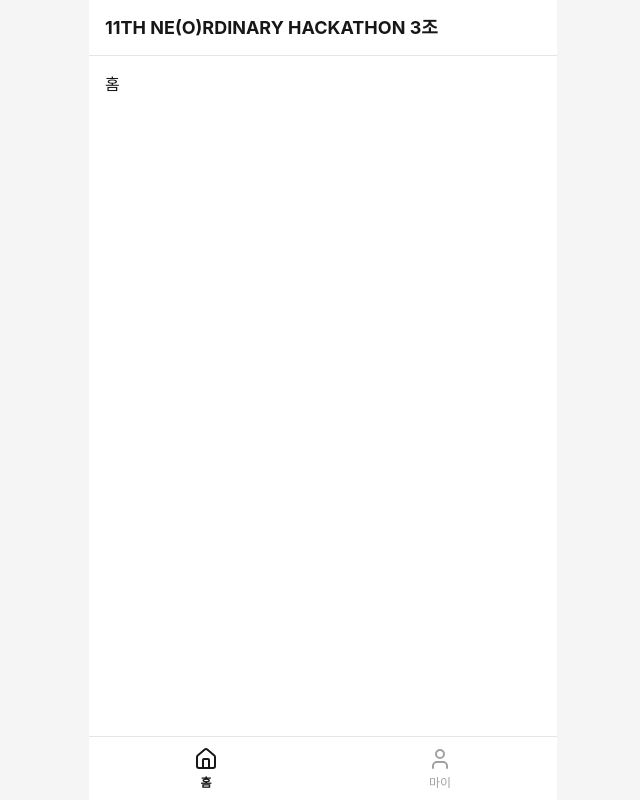
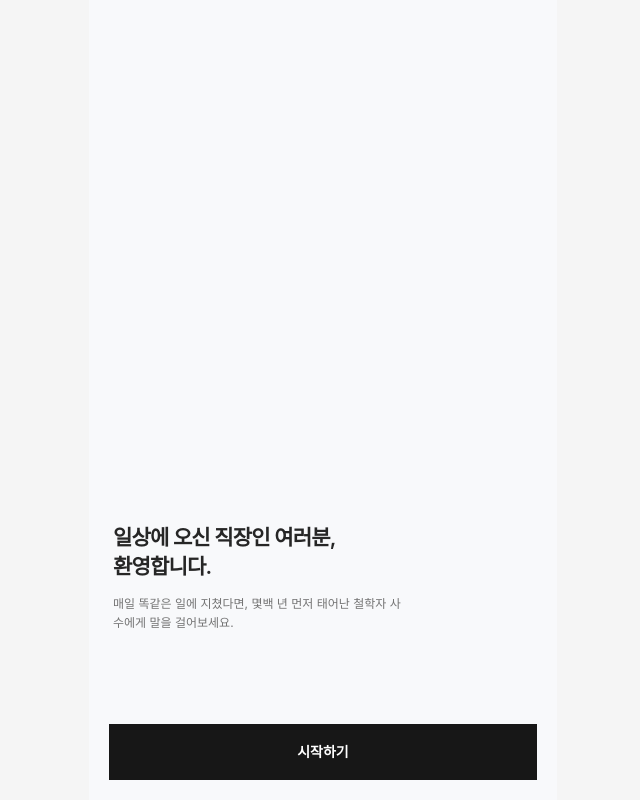
Before and after one commit to TEMP-1121/TEMP_Client, a React (Vite) app: page / in a window 1280 px wide. Shown: the whole page, without its empty margins (317-957 px from the left). Built offline with nearby package versions, Linux system fonts and the light colour scheme.

Commit message:
feat: 온보딩 페이지 구현

```diff
--- a/src/components/common/BottomNavigation.tsx
+++ b/src/components/common/BottomNavigation.tsx
@@ -4,7 +4,7 @@ import { NavLink } from 'react-router'
 import { cn } from '@/lib/utils'
 
 const tabs: { to: string; label: string; icon: LucideIcon }[] = [
-  { to: '/', label: '홈', icon: House },
+  { to: '/home', label: '홈', icon: House },
   { to: '/mypage', label: '마이', icon: User },
 ]
 
--- a/src/components/common/Layout.tsx
+++ b/src/components/common/Layout.tsx
@@ -1,17 +1,20 @@
-import { Outlet } from 'react-router'
+import { Outlet, useLocation } from 'react-router'
 
 import BottomNavigation from '@/components/common/BottomNavigation'
 import Header from '@/components/common/Header'
 
 export default function Layout() {
+  const { pathname } = useLocation()
+  const isOnboarding = pathname === '/'
+
   return (
     <div className="min-h-dvh bg-neutral-100">
       <div className="mx-auto flex min-h-dvh max-w-117 flex-col bg-white">
-        <Header />
+        {!isOnboarding && <Header />}
         <main className="flex flex-1 flex-col">
           <Outlet />
         </main>
-        <BottomNavigation />
+        {!isOnboarding && <BottomNavigation />}
       </div>
     </div>
   )
--- a/src/main.tsx
+++ b/src/main.tsx
@@ -6,6 +6,7 @@ import Layout from '@/components/common/Layout'
 import HomePage from '@/pages/HomePage'
 import MyPage from '@/pages/MyPage'
 import NotFoundPage from '@/pages/NotFoundPage'
+import OnboardingPage from '@/pages/OnboardingPage'
 
 import './index.css'
 
@@ -13,7 +14,8 @@ const router = createBrowserRouter([
   {
     element: <Layout />,
     children: [
-      { path: '/', element: <HomePage /> },
+      { path: '/', element: <OnboardingPage /> },
+      { path: '/home', element: <HomePage /> },
       { path: '/mypage', element: <MyPage /> },
       { path: '*', element: <NotFoundPage /> },
     ],
--- /dev/null
+++ b/src/pages/OnboardingPage.tsx
@@ -0,0 +1,103 @@
+import { useState } from 'react';
+import { useNavigate } from 'react-router';
+
+const slides = [
+  {
+    title: '일이 지루하게 느껴질 때',
+    description:
+      '매일 비슷한 일, 무엇이 나를 지치게 하는지 철학자와 함께 들여다보세요.',
+  },
+  {
+    title: '나에게 맞는 철학자를 골라 보세요',
+    description:
+      '철학자마다 성격과 질문하는 방식이 달라요. 마음에 드는 사수를 직접 선택해 보세요.',
+  },
+  {
+    title: '새로운 시선으로 일상을 시험해 보세요',
+    description:
+      '대화를 나누고 나면 지금 나에게 맞는 활동과 물건을 추천해 드려요.',
+  },
+];
+
+export default function OnboardingPage() {
+  const [page, setPage] = useState(0);
+  const navigate = useNavigate();
+  const isWelcome = page === 0;
+  const slide = slides[page - 1];
+
+  function finishOnboarding() {
+    navigate('/home');
+  }
+
+  return (
+    <section className='flex flex-1 flex-col bg-[#f8f9fb] px-5 pb-5'>
+      <div className='h-12' aria-hidden />
+
+      <div className='flex h-10 items-center justify-end'>
+        {!isWelcome && page < slides.length && (
+          <button
+            type='button'
+            onClick={finishOnboarding}
+            className='px-2 py-2 text-xs text-neutral-400 transition-colors hover:text-neutral-700'
+          >
+            건너뛰기
+          </button>
+        )}
+      </div>
+
+      <div className='flex flex-1 flex-col justify-center pb-4'>
+        <div className='mb-7 h-[min(46vh,390px)] min-h-64' aria-hidden />
+
+        <div className='min-h-28 px-1'>
+          {isWelcome ? (
+            <>
+              <h1 className='text-[21px] font-semibold leading-snug tracking-[-0.04em] text-neutral-800'>
+                일상에 오신 직장인 여러분,
+                <br />
+                환영합니다.
+              </h1>
+              <p className='mt-3 max-w-72 text-xs leading-relaxed text-neutral-500'>
+                매일 똑같은 일에 지쳤다면, 몇백 년 먼저 태어난 철학자 사수에게
+                말을 걸어보세요.
+              </p>
+            </>
+          ) : (
+            <>
+              <h1 className='text-[20px] font-semibold leading-snug tracking-[-0.04em] text-neutral-900'>
+                {slide.title}
+              </h1>
+              <p className='mt-3 text-xs leading-relaxed text-neutral-500'>
+                {slide.description}
+              </p>
+            </>
+          )}
+        </div>
+      </div>
+
+      <div
+        className='flex h-8 items-center justify-center gap-1.5'
+        aria-label={isWelcome ? undefined : `온보딩 ${page} / ${slides.length}`}
+      >
+        {!isWelcome &&
+          slides.map((item, index) => (
+            <span
+              key={item.title}
+              className={`h-1.5 rounded-full transition-all ${index === page - 1 ? 'w-5 bg-neutral-900' : 'w-1.5 bg-neutral-300'}`}
+            />
+          ))}
+      </div>
+
+      <button
+        type='button'
+        onClick={() =>
+          page === slides.length
+            ? finishOnboarding()
+            : setPage((current) => current + 1)
+        }
+        className='flex h-14 w-full items-center justify-center rounded-none bg-neutral-900 text-sm font-semibold text-white transition-colors hover:bg-neutral-800 active:bg-neutral-700'
+      >
+        {isWelcome ? '시작하기' : page === slides.length ? '시작하기' : '다음'}
+      </button>
+    </section>
+  );
+}
```
Also changed, not shown: 1 other file (tests, documents, lock files or other folders).
